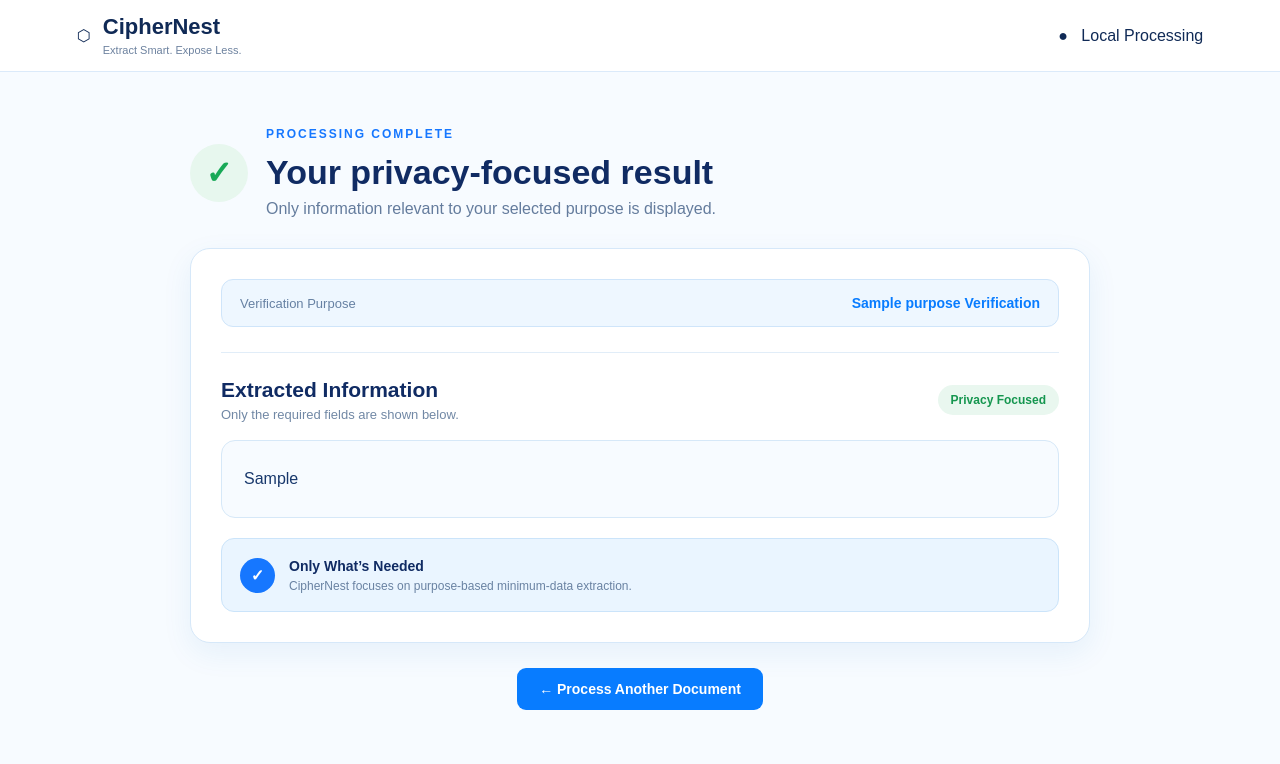
After one commit to Sanafarhath05/CipherNest, a Flask app: template templates/result.html in a window 1280 px wide. The commit adds this page. Shown: the top 764 px of the page. Run offline with Flask 3, Linux system fonts and the light colour scheme; the template is opened without the code that fills it: most values are stand-ins (such as "Sample title", 1, 10 or a date in 2020).

Commit message:
Complete privacy-focused prototype

```diff
--- a/app.py
+++ b/app.py
@@ -109,24 +109,13 @@ def process_document():
             extracted_text,
             purpose
         )
+        os.remove(file_path)
 
     except Exception as e:
         return f"OCR Error: {e}"
 
-    return f"""
-    <h1>CipherNest</h1>
-
-    <h2>Privacy-First Result</h2>
-
-    <p><b>Purpose:</b> {purpose}</p>
-
-    <h3>Required Information</h3>
-
-    <pre>{required_data}</pre>
-
-    <p>Only purpose-relevant information is displayed.</p>
-    """
-
-
-if __name__ == "__main__":
-    app.run(debug=True)
+    return render_template(
+    "result.html",
+    purpose=purpose,
+    required_data=required_data
+)
--- a/static/style.css
+++ b/static/style.css
@@ -398,3 +398,166 @@ button span {
         display: none;
     }
 }
+/* ================= RESULT PAGE ================= */
+
+.result-container {
+    width: 90%;
+    max-width: 900px;
+    margin: auto;
+    padding: 55px 0;
+}
+
+.result-header {
+    display: flex;
+    align-items: center;
+    gap: 18px;
+    margin-bottom: 30px;
+}
+
+.success-icon {
+    width: 58px;
+    height: 58px;
+    border-radius: 50%;
+    background: #e7f7ee;
+    color: #18a957;
+    display: grid;
+    place-items: center;
+    font-size: 32px;
+    font-weight: bold;
+}
+
+.result-header h2 {
+    color: #102b63;
+    font-size: 34px;
+    margin: 5px 0 8px;
+}
+
+.result-header p:last-child {
+    color: #647c9d;
+}
+
+.result-card {
+    background: white;
+    border: 1px solid #d6e8f9;
+    border-radius: 20px;
+    padding: 30px;
+    box-shadow: 0 10px 30px rgba(29, 111, 190, 0.08);
+}
+
+.result-purpose {
+    display: flex;
+    justify-content: space-between;
+    align-items: center;
+    background: #eef7ff;
+    border: 1px solid #cfe5fa;
+    border-radius: 12px;
+    padding: 15px 18px;
+}
+
+.result-purpose span {
+    color: #6681a3;
+    font-size: 13px;
+}
+
+.result-purpose strong {
+    color: #087cff;
+    font-size: 14px;
+}
+
+.result-divider {
+    height: 1px;
+    background: #e1edf8;
+    margin: 25px 0;
+}
+
+.result-title {
+    display: flex;
+    justify-content: space-between;
+    align-items: center;
+    margin-bottom: 18px;
+}
+
+.result-title h3 {
+    color: #102b63;
+    font-size: 21px;
+    margin-bottom: 5px;
+}
+
+.result-title p {
+    color: #7188a5;
+    font-size: 13px;
+}
+
+.privacy-badge {
+    background: #e9f7ef;
+    color: #15964f;
+    padding: 8px 13px;
+    border-radius: 20px;
+    font-size: 12px;
+    font-weight: bold;
+}
+
+.result-output {
+    background: #f7fbff;
+    border: 1px solid #d6e8f8;
+    border-radius: 14px;
+    padding: 22px;
+}
+
+.result-output pre {
+    font-family: Arial, sans-serif;
+    color: #18386c;
+    font-size: 16px;
+    line-height: 2;
+    white-space: pre-wrap;
+}
+
+.privacy-note {
+    display: flex;
+    align-items: center;
+    gap: 14px;
+    margin-top: 20px;
+    padding: 18px;
+    background: #eaf5ff;
+    border: 1px solid #cbe4fa;
+    border-radius: 13px;
+}
+
+.privacy-note > span {
+    width: 35px;
+    height: 35px;
+    border-radius: 50%;
+    background: #1677ff;
+    color: white;
+    display: grid;
+    place-items: center;
+    font-weight: bold;
+}
+
+.privacy-note strong {
+    color: #102b63;
+    font-size: 14px;
+}
+
+.privacy-note p {
+    color: #6982a2;
+    font-size: 12px;
+    margin-top: 4px;
+}
+
+.back-button {
+    display: block;
+    width: fit-content;
+    margin: 25px auto 0;
+    padding: 13px 22px;
+    border-radius: 9px;
+    background: #087cff;
+    color: white;
+    text-decoration: none;
+    font-size: 14px;
+    font-weight: bold;
+}
+
+.back-button:hover {
+    background: #006ee8;
+}
--- /dev/null
+++ b/templates/result.html
@@ -0,0 +1,120 @@
+<!DOCTYPE html>
+<html lang="en">
+<head>
+    <meta charset="UTF-8">
+    <meta name="viewport" content="width=device-width, initial-scale=1.0">
+
+    <title>CipherNest - Result</title>
+
+    <link rel="stylesheet"
+          href="{{ url_for('static', filename='style.css') }}">
+</head>
+
+<body>
+
+<header class="navbar">
+
+    <div class="brand">
+        <div class="logo">⬡</div>
+
+        <div>
+            <h1>CipherNest</h1>
+            <span>Extract Smart. Expose Less.</span>
+        </div>
+    </div>
+
+    <div class="local-badge">
+        ● &nbsp; Local Processing
+    </div>
+
+</header>
+
+
+<main class="result-container">
+
+    <div class="result-header">
+
+        <div class="success-icon">✓</div>
+
+        <div>
+            <p class="tag">PROCESSING COMPLETE</p>
+
+            <h2>
+                Your privacy-focused result
+            </h2>
+
+            <p>
+                Only information relevant to your selected purpose
+                is displayed.
+            </p>
+        </div>
+
+    </div>
+
+
+    <section class="result-card">
+
+        <div class="result-purpose">
+
+            <span>Verification Purpose</span>
+
+            <strong>
+                {{ purpose|capitalize }} Verification
+            </strong>
+
+        </div>
+
+
+        <div class="result-divider"></div>
+
+
+        <div class="result-title">
+
+            <div>
+                <h3>Extracted Information</h3>
+
+                <p>
+                    Only the required fields are shown below.
+                </p>
+            </div>
+
+            <span class="privacy-badge">
+                Privacy Focused
+            </span>
+
+        </div>
+
+
+        <div class="result-output">
+
+            <pre>{{ required_data }}</pre>
+
+        </div>
+
+
+        <div class="privacy-note">
+
+            <span>✓</span>
+
+            <div>
+                <strong>Only What’s Needed</strong>
+
+                <p>
+                    CipherNest focuses on purpose-based
+                    minimum-data extraction.
+                </p>
+            </div>
+
+        </div>
+
+    </section>
+
+
+    <a href="/" class="back-button">
+        ← Process Another Document
+    </a>
+
+</main>
+
+</body>
+</html>
```
